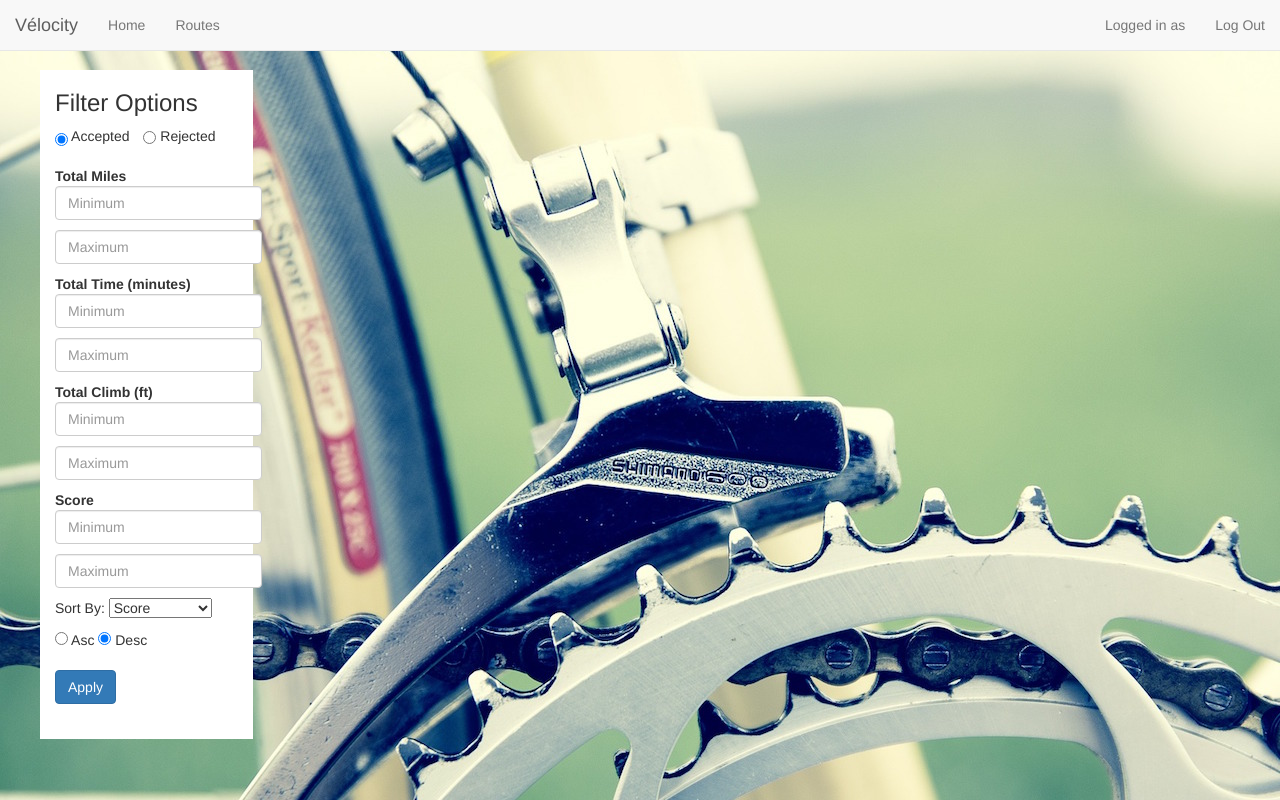
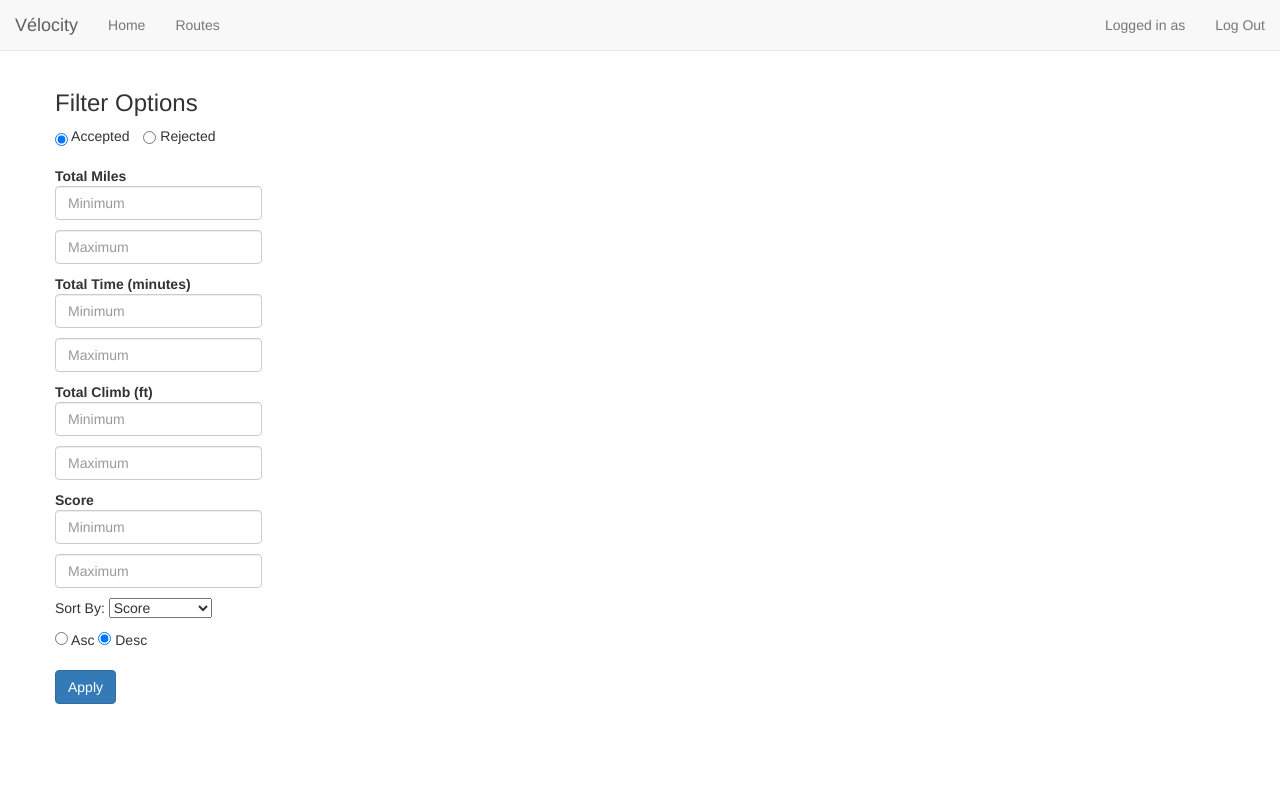
Before and after one commit to valeriewilson/velocity, a Flask app: template templates/routes.html in a window 1280 px wide. Run offline with Flask 2, Linux system fonts and the light colour scheme; the template is opened without the code that fills it, so the values that code supplies are empty; some libraries are stand-ins or nearby versions.

Commit message:
Working on fixing formatting

```diff
--- a/static/routes.js
+++ b/static/routes.js
@@ -18,9 +18,9 @@ function displayFilteredRoutes(results) {
             addendum = "Issue: " + issue;
         }
 
-        $('#all-routes').append("<div class='container row col-xs-2 left-hand-pane'></div><div class='row container col-xs-4'><p>" + miles.toFixed(1) + " miles | " + Math.round(minutes) + " minutes | " + Math.round(elevation) + " ft | " + addendum + "</p></div>");
+        $('#all-routes').append("<div class='saved-routes' class='container col-xs-3'></div><div class='row container col-xs-4'><p>" + miles.toFixed(1) + " miles | " + Math.round(minutes) + " minutes | " + Math.round(elevation) + " ft | " + addendum + "</p></div>");
 
-        $('#all-routes').append("<div class='container row col-xs-2 left-hand-pane'></div><div class='map' id='map" + route_id + "' data-id='" + route_id + "' class='row container col-xs-4'></div>");
+        $('#all-routes').append("<div class='saved-routes' class='container col-xs-3'></div><div class='map' id='map" + route_id + "' data-id='" + route_id + "' class='row container col-xs-4'></div>");
     }
 
     retrieveWaypoints();
--- a/static/styles.css
+++ b/static/styles.css
@@ -5,12 +5,12 @@
     height: 600px;
     width: 100%;
 }
-#saved-routes {
+.saved-routes {
     margin-left: 40px;
 }
 .map {
     height: 300px;
-    width: 100%;
+    width: 300px;
     margin-bottom: 40px;
 }
 #bike-gif {
@@ -30,7 +30,7 @@
 }
 body {
     padding-top: 70px;
-    background-image: url(/static/images/background.jpg);
+    /*background-image: url(/static/images/background.jpg);*/
     background-attachment: fixed;
     width: 100%;
 }
--- a/templates/routes.html
+++ b/templates/routes.html
@@ -62,13 +62,13 @@
                 <br>
 
             </form>
-            <br>
+        </div>
     </div>
 
-        <div id="all-routes">
+    <div id="all-routes" class="row-fluid">
         {% for route in routes %}
             {% if route.is_accepted == True %}
-                <div id="saved-routes" class="container col-xs-5">
+            <div class="saved-routes" class="col-xs-3">
 
                 <p>
                     {{ route.total_miles }} miles | {{ route.total_minutes | int }} minutes | {{ "{:.0f}".format(route.total_ascent) }} ft | Score: {{ route.score }}
@@ -81,7 +81,6 @@
         {% endfor %}
     </div>
 </div>
-</div>
 
 <script src="https://code.jquery.com/jquery.js"></script>
 
```
Lines whose indentation alone changed are shown as unchanged.
